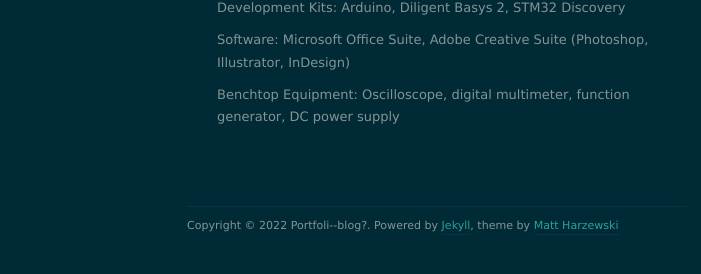
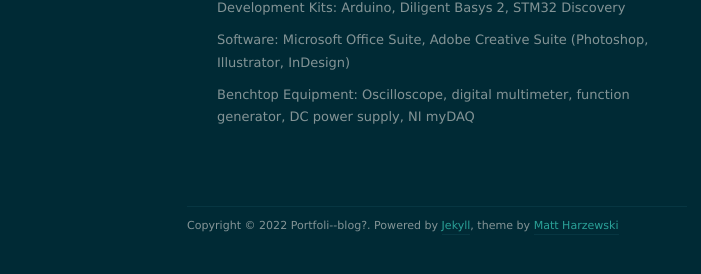
Before and after one commit to nolanschan/nolanschan.github.io, a Jekyll site: the page built from about/index.markdown, in a window 1280 px wide. Shown: the part 432-706 px from the top of the page, without its empty margins (203-904 px from the left). Built offline with Jekyll 4.4.1, drawn with Linux system fonts in a browser that asks for light colours; nearby versions of some CDN libraries.

Commit message:
Update index.markdown

```diff
--- a/about/index.markdown
+++ b/about/index.markdown
@@ -11,4 +11,4 @@ Skills:
 -  Computer-Aided Design: SolidWorks (Certified SolidWorks Associate), AutoCAD
 -  Development Kits: Arduino, Diligent Basys 2, STM32 Discovery
 -  Software: Microsoft Office Suite, Adobe Creative Suite (Photoshop, Illustrator, InDesign)
--  Benchtop Equipment: Oscilloscope, digital multimeter, function generator, DC power supply
+-  Benchtop Equipment: Oscilloscope, digital multimeter, function generator, DC power supply, NI myDAQ
```
